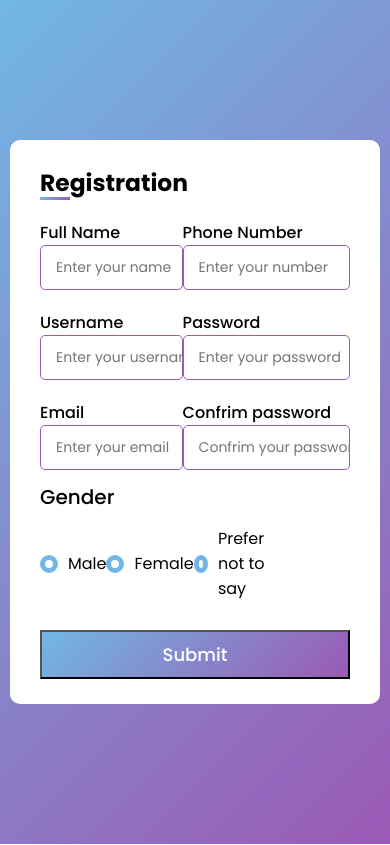
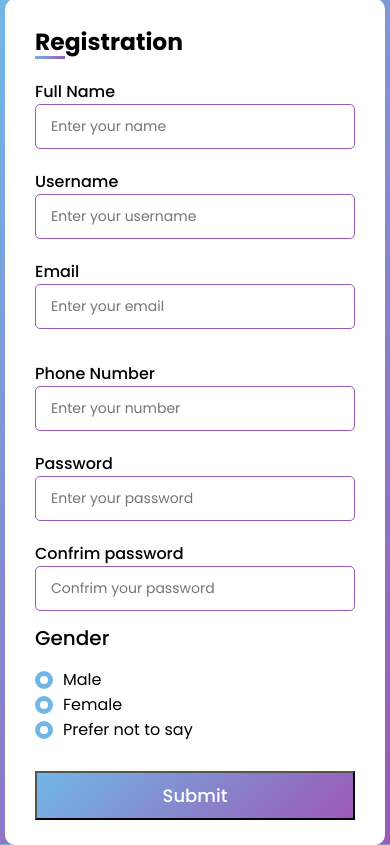
Before and after one commit to alminnaharkeya/Java-Form, a plain HTML site: page index.html in a window 390 px wide. Drawn offline with Linux system fonts and the light colour scheme.

Commit message:
first commit

```diff
--- a/style.css
+++ b/style.css
@@ -97,3 +97,43 @@
     margin-top: 15px;
     color: #ffffff;
 }
+
+@media (max-width:760px) {
+    .container{
+        min-width: 700px;
+    }
+
+}
+
+
+
+@media (max-width:576px) {
+    .container{
+        min-width:540px ;
+    }
+    .container form .user-details{
+       display: grid;
+
+    }
+
+    form .gender-details .catagory{
+        display: grid;
+
+    }
+}
+
+@media (max-width:430px) {
+    .container{
+        min-width: 380px;
+    }
+    .container form .user-details{
+        display: grid;
+
+    }
+    form .gender-details .catagory{
+        display: grid;
+
+    }
+
+
+}
```
